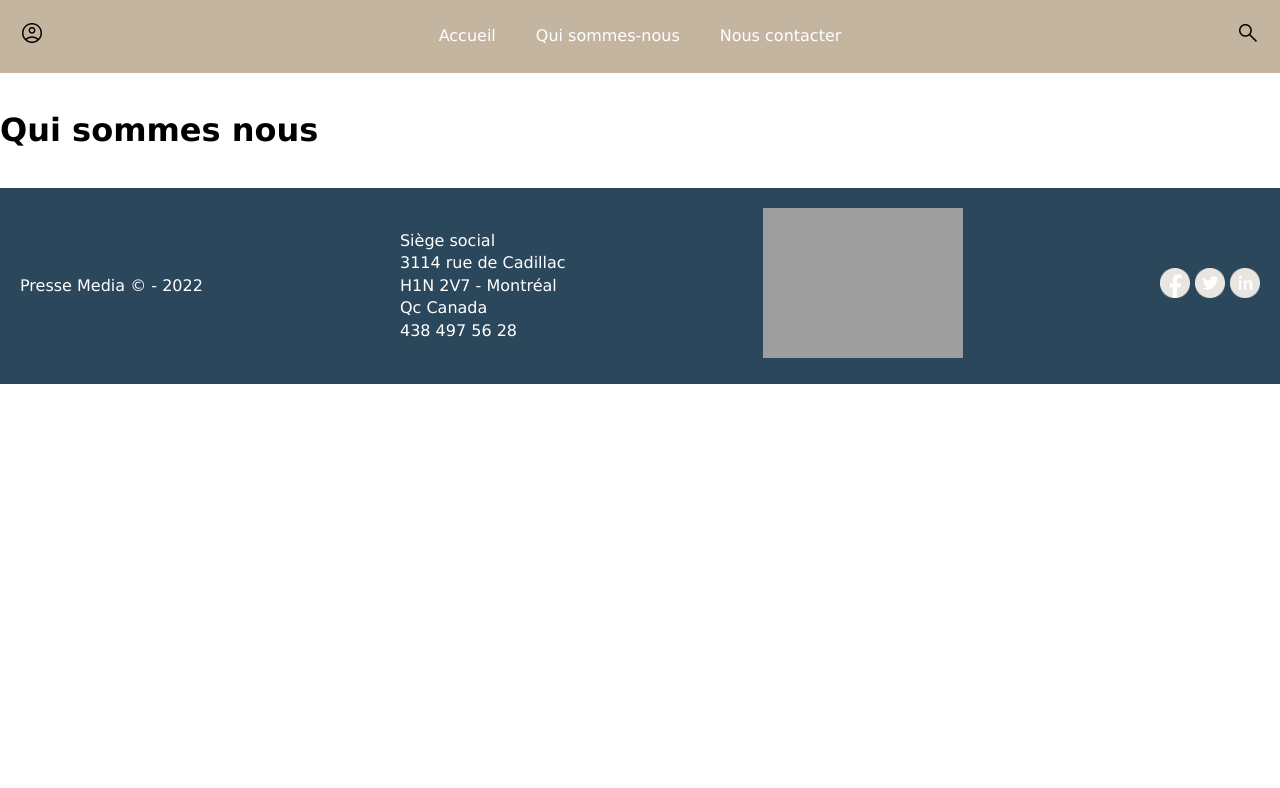
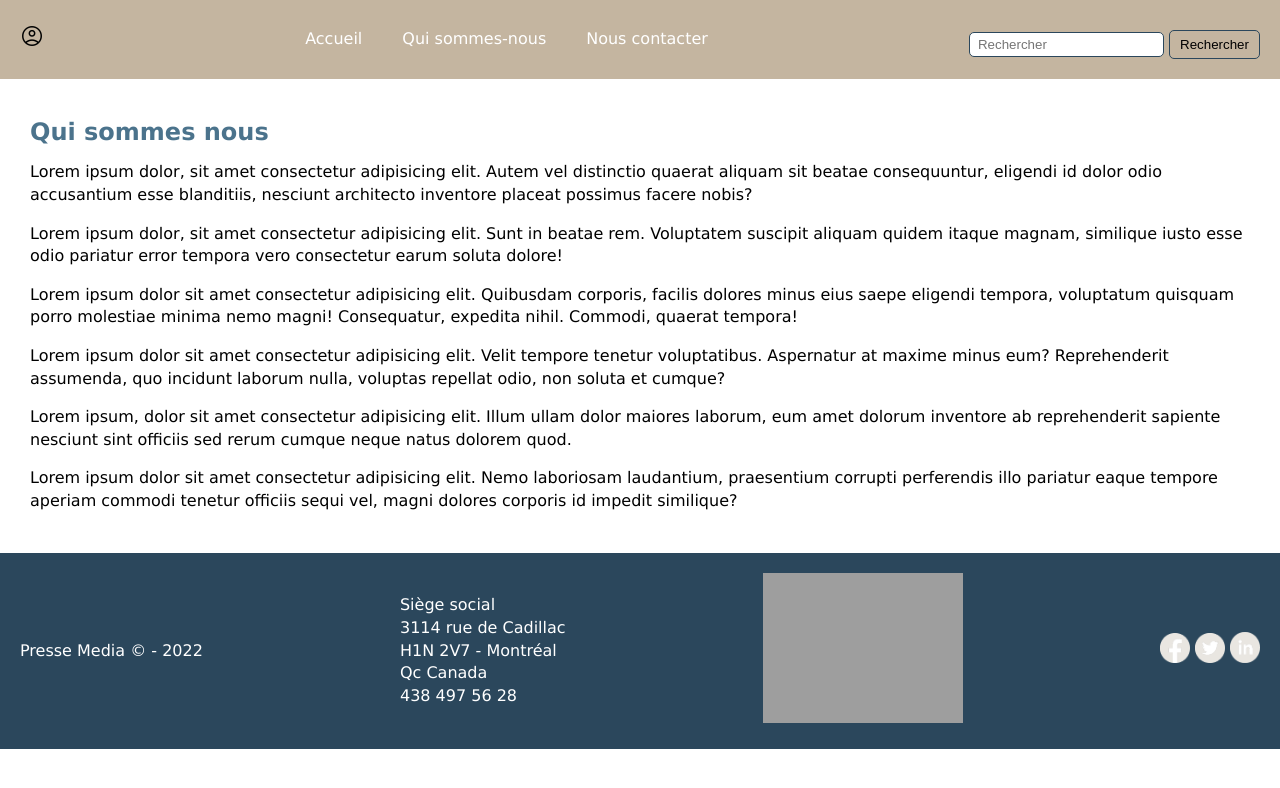
Before and after one commit to rachelcrevoisier/s2ProgTp2, a PHP site: template vues/quisommesnous.php in a window 1280 px wide. Shown: the top 788 px of the page. Run offline with PHP 8.4, Linux system fonts and the light colour scheme; the template is opened without the code that fills it, so the values that code supplies are empty; a map, chart or similar area stays blank; grey boxes are pictures that could not be loaded.

Commit message:
Mise en page des pages du site avec du style

```diff
--- a/assets/css/style.css
+++ b/assets/css/style.css
@@ -7,9 +7,7 @@
 	max-width: 100%;
 }
 
-p {
-	max-width: 75ch;
-}
+
 
 html {
 	line-height: 1.4125;
@@ -17,6 +15,9 @@
 
 h1, h2, h3, h4, h5, h6 {
 	line-height: 1.1;
+}
+h1{
+	color:#4b738c;
 }
 a {
 	color: inherit;
@@ -69,20 +70,32 @@
 
 .bouton {
 	display: inline-block;
-	padding: 8px 12px;
-	background-color: lightgrey;
+	padding: 6px 10px;
+	background-color: #c4b5a0;
+	border-radius: 5px;
+	margin-top:10px;
+}
+input {
+	display: inline-block;
+	padding: 4px 8px;
+	border:1px solid #2b475c;
+
 	border-radius: 5px;
 	margin-top:10px;
 }
 .bouton:hover{
 	color:lightgrey;
-	background-color: black;
+	background-color: #2b475c;
 	border-radius: 5px;
 }
 main{
 	display:flex;
 	flex-direction: column;
 	gap:60px;
+}
+section{
+	padding-left:30px;
+	padding-right:30px;
 }
 footer{
 
--- a/vues/contact.php
+++ b/vues/contact.php
@@ -1,3 +1,6 @@
 <main>
-    <h1>Nous contacter</h1>
+    <section>
+        <h1>Nous contacter</h1>
+        <p>Lorem ipsum dolor, sit amet consectetur adipisicing elit. Autem vel distinctio quaerat aliquam sit beatae consequuntur, eligendi id dolor odio accusantium esse blanditiis, nesciunt architecto inventore placeat possimus facere nobis?</p>
+    </section>
 </main>
--- a/vues/header.php
+++ b/vues/header.php
@@ -19,6 +19,10 @@
             <a href="index.php?commande=contact">Nous contacter</a>
         </nav>
         <div class="iconeRecherche">
-            <span class="material-symbols-outlined"><a href="index.php?commande=recherche">search</a></span>
+        <form method="GET">
+            <input type="text" name="recherche" placeholder="Rechercher"/>
+            <input class="bouton" type="submit" value="Rechercher"/>
+            <input type="hidden" name="commande" value="rechercheArticles"/>
+        </form>
         </div>
     </header>
--- a/vues/quisommesnous.php
+++ b/vues/quisommesnous.php
@@ -1,3 +1,11 @@
 <main>
-    <h1>Qui sommes nous</h1>
+    <section>
+        <h1>Qui sommes nous</h1>
+        <p>Lorem ipsum dolor, sit amet consectetur adipisicing elit. Autem vel distinctio quaerat aliquam sit beatae consequuntur, eligendi id dolor odio accusantium esse blanditiis, nesciunt architecto inventore placeat possimus facere nobis?</p>
+        <p>Lorem ipsum dolor, sit amet consectetur adipisicing elit. Sunt in beatae rem. Voluptatem suscipit aliquam quidem itaque magnam, similique iusto esse odio pariatur error tempora vero consectetur earum soluta dolore!</p>
+        <p>Lorem ipsum dolor sit amet consectetur adipisicing elit. Quibusdam corporis, facilis dolores minus eius saepe eligendi tempora, voluptatum quisquam porro molestiae minima nemo magni! Consequatur, expedita nihil. Commodi, quaerat tempora!</p>
+        <p>Lorem ipsum dolor sit amet consectetur adipisicing elit. Velit tempore tenetur voluptatibus. Aspernatur at maxime minus eum? Reprehenderit assumenda, quo incidunt laborum nulla, voluptas repellat odio, non soluta et cumque?</p>
+        <p>Lorem ipsum, dolor sit amet consectetur adipisicing elit. Illum ullam dolor maiores laborum, eum amet dolorum inventore ab reprehenderit sapiente nesciunt sint officiis sed rerum cumque neque natus dolorem quod.</p>
+        <p>Lorem ipsum dolor sit amet consectetur adipisicing elit. Nemo laboriosam laudantium, praesentium corrupti perferendis illo pariatur eaque tempore aperiam commodi tenetur officiis sequi vel, magni dolores corporis id impedit similique?</p>
+    </section>
 </main>
```
Also changed, not shown: vues/connexion.php (+12 -1 lines).
